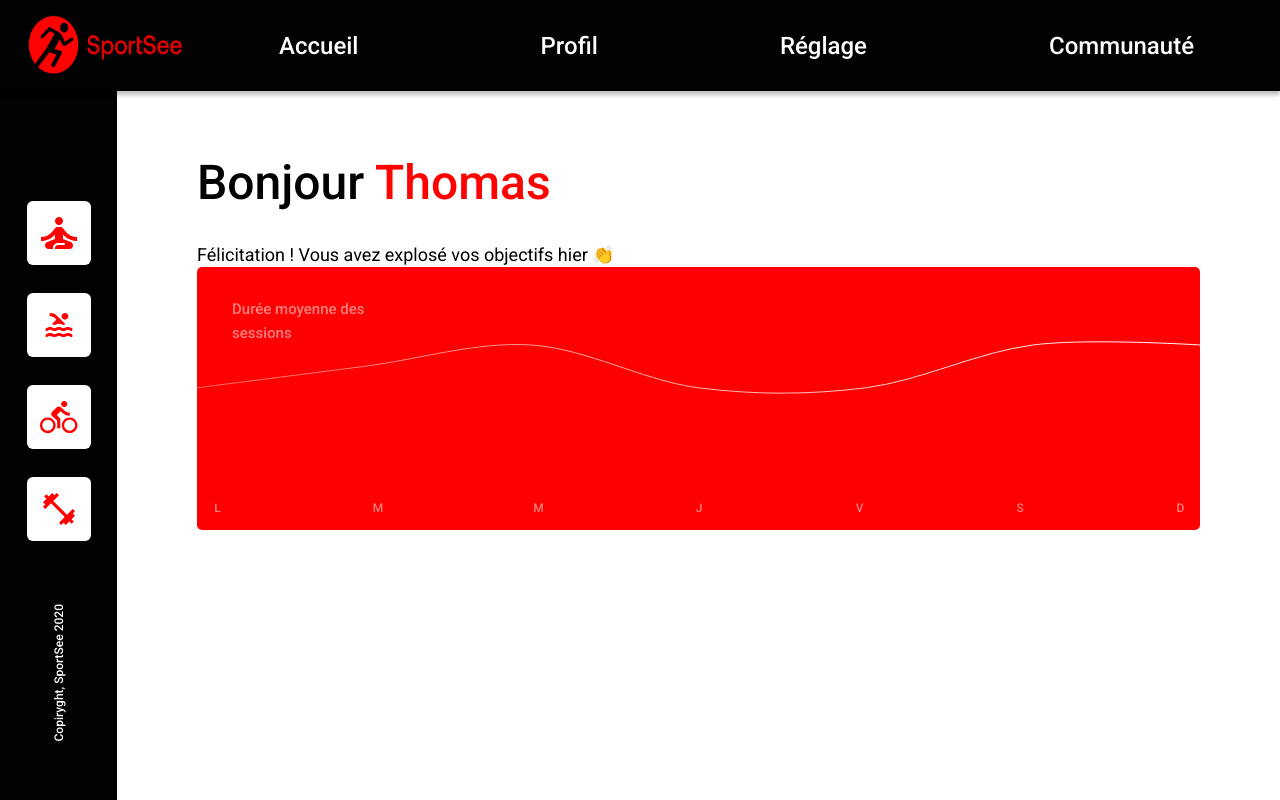
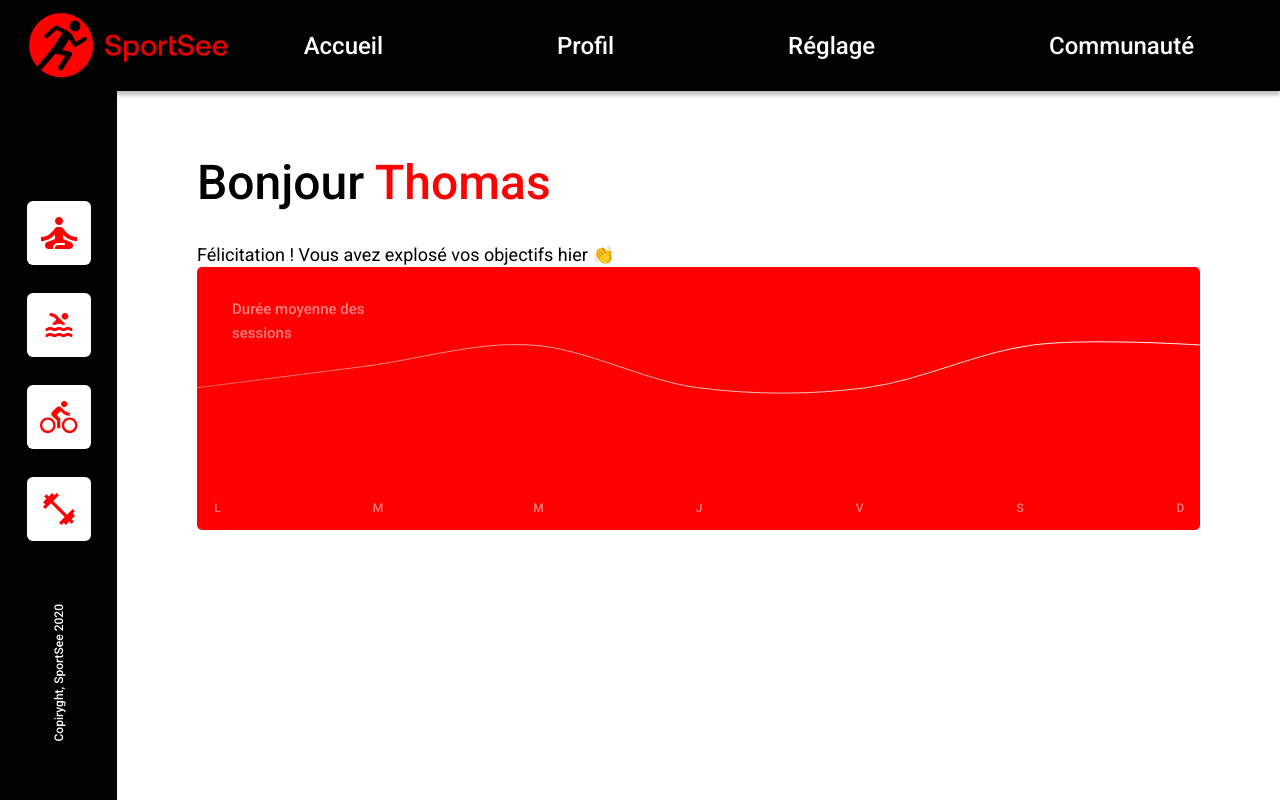
Before and after one commit to TheNewDevl/react-dashboard, a React (Vite) app: page / in a window 1280 px wide. Built offline with nearby package versions, Linux system fonts and the light colour scheme.

Commit message:
fix : Logo size

```diff
--- a/src/components/Header/Header.scss
+++ b/src/components/Header/Header.scss
@@ -9,6 +9,8 @@ header {
   box-shadow: 0 4px 4px rgba(0, 0, 0, 0.25);
 
   & .logo-container {
+    min-height: 68px;
+    min-width: 200px;
     height: 61px;
     width: 178px;
 
```
